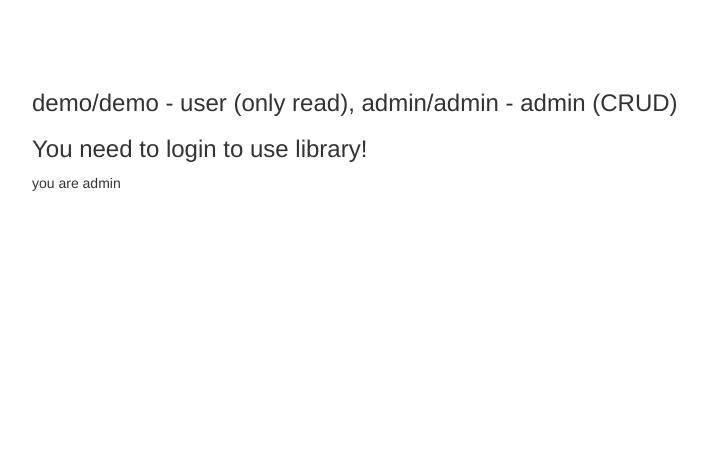
After one commit to ilyapaliy/routeam, a Yii app: template views/site/library.php in a window 1280 px wide. The commit adds this page. Shown: the top 453 px of the page, without its empty margins (38-745 px from the left). Run offline with PHP 8.4 and a stand-in for Yii, Linux system fonts and the light colour scheme; the template is opened without the code that fills it, so the values that code supplies are empty; some libraries are stand-ins or nearby versions.

```diff
--- a/views/layouts/main.php
+++ b/views/layouts/main.php
@@ -39,6 +39,7 @@ AppAsset::register($this);
         'options' => ['class' => 'navbar-nav navbar-right'],
         'items' => [
             ['label' => 'Home', 'url' => ['/site/index']],
+            ['label' => 'Library for Routeam!', 'url' => ['/site/library']],
             ['label' => 'About', 'url' => ['/site/about']],
             ['label' => 'Contact', 'url' => ['/site/contact']],
             Yii::$app->user->isGuest ? (
--- /dev/null
+++ b/views/site/library.php
@@ -0,0 +1,11 @@
+<h3>demo/demo - user (only read), admin/admin - admin (CRUD)</h3>
+<h3>You need to login to use library!</h3>
+<?php
+	if (Yii::$app->user->identity->username) {
+		echo "you are admin";
+	}
+	// class table extends \yii\base\Model
+	// {
+
+	// }
+?>
```
Also changed, not shown: controllers/SiteController.php (+10 -0 lines), models/Library.php (deleted).
